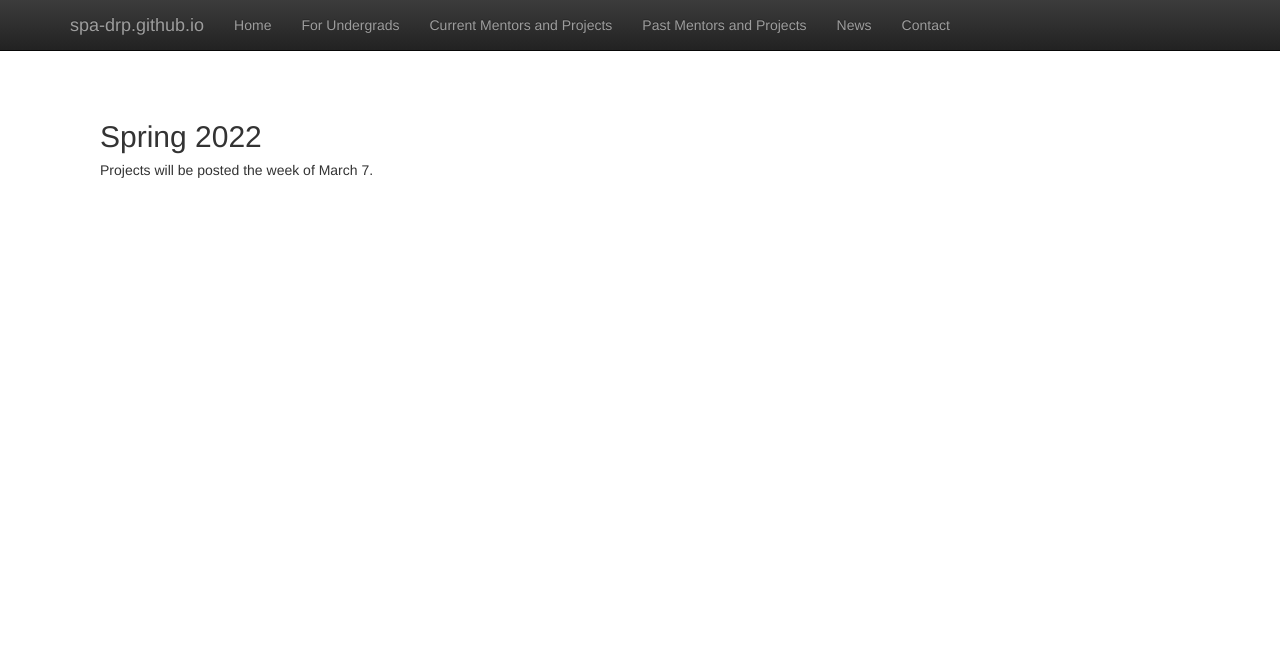
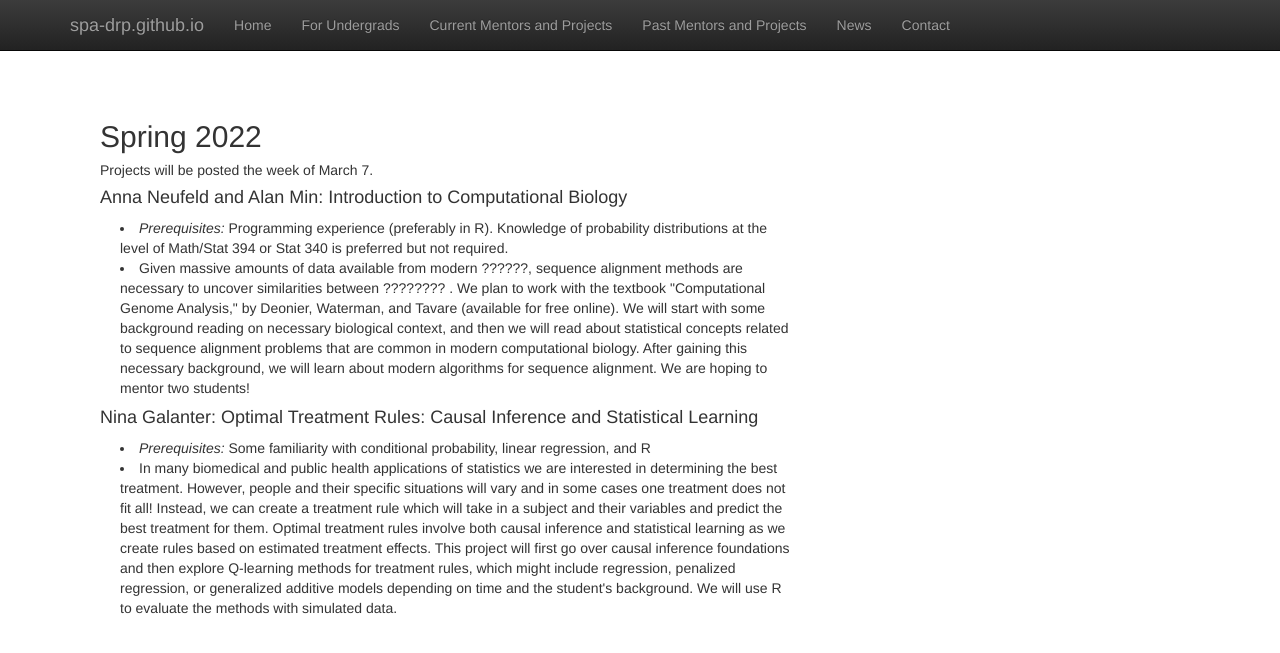
Before and after one commit to SPA-DRP/spa-drp.github.io, a Jekyll site: the page built from currentmentors.html, in a window 1280 px wide. Shown: the top 653 px of the page. Built offline with Jekyll 4.4.1, drawn with Linux system fonts in a browser that asks for light colours; nearby versions of some CDN libraries; library files that are not in the unit come from our copies.

Commit message:
current mentors

```diff
--- a/currentmentors.html
+++ b/currentmentors.html
@@ -9,4 +9,28 @@ title:  'Mentors and Project Descriptions: Winter 2022'
 
 <h5> Projects will be posted the week of March 7. </h5>
 
+
+<h4> Anna Neufeld and Alan Min: Introduction to Computational Biology</h4>
+  <p class="content" style="padding:0px;margin:0px 20px 0px;">
+      <li style="padding:0px;margin:0px 20px 0px;"> <i> Prerequisites: </i>
+Programming experience (preferably in R). Knowledge of probability distributions at the level of Math/Stat 394 or Stat 340 is preferred but not required.
+  </li>
+  <li style="padding:0px;margin:0px 20px 0px;">
+    Given massive amounts of data available from modern ??????, sequence alignment methods are necessary to uncover similarities between ???????? .
+We plan to work with the textbook "Computational Genome Analysis," by Deonier, Waterman, and Tavare (available for free online). We will start with some background reading on necessary biological context, and then we will read about statistical concepts related to sequence alignment problems that are common in modern computational biology. After gaining this necessary background, we will learn about modern algorithms for sequence alignment. We are hoping to mentor two students!
+  </li>
+  </p>
+
+  <h4> Nina Galanter: Optimal Treatment Rules: Causal Inference and Statistical Learning
+</h4>
+  <p class="content" style="padding:0px;margin:0px 20px 0px;">
+      <li style="padding:0px;margin:0px 20px 0px;"> <i> Prerequisites: </i>
+    Some familiarity with conditional probability, linear regression, and R
+  </li>
+  <li style="padding:0px;margin:0px 20px 0px;">
+ In many biomedical and public health applications of statistics we are interested in determining the best treatment. However, people and their specific situations will vary and in some cases one treatment does not fit all! Instead, we can create a treatment rule which will take in a subject and their variables and predict the best treatment for them.  Optimal treatment rules involve both causal inference and statistical learning as we create rules based on estimated treatment effects. This project will first go over causal inference foundations and then explore Q-learning methods for treatment rules, which might include regression, penalized regression, or generalized additive models depending on time and the student's background. We will use R to evaluate the methods with simulated data.
+  </li>
+  </p>
+
+
 </div>
```
